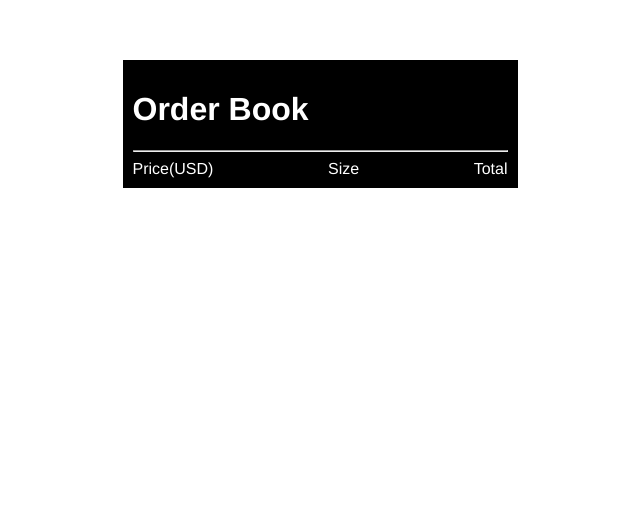
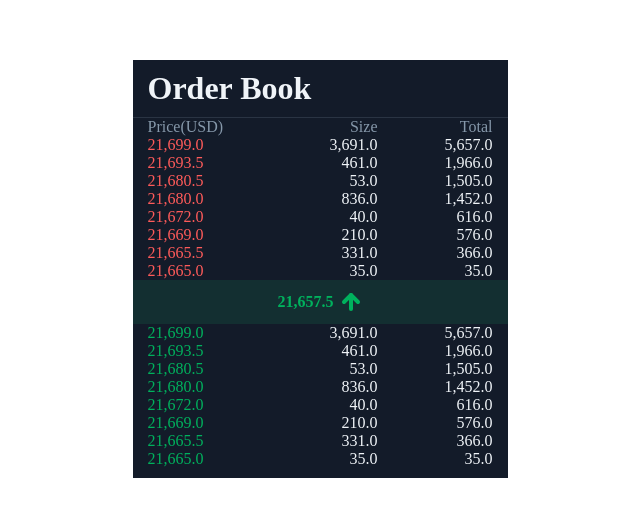
Before and after one commit to hobbyling/nogle-test, a Vue app: page / in a window 1280 px wide. Shown: the top 516 px of the page, without its empty margins (320-960 px from the left). Built offline with nearby package versions, Linux system fonts and the light colour scheme; no server answers.

Commit message:
feat: 切版、接websocket

```diff
--- a/src/App.vue
+++ b/src/App.vue
@@ -1,13 +1,43 @@
 <template>
   <div id="app">
     <h1>Order Book</h1>
-    <hr />
 
-    <div class="table">
+    <div class="table sell">
       <div class="tr">
         <div>Price(USD)</div>
         <div>Size</div>
         <div>Total</div>
+      </div>
+      <div class="td" v-for="(item, key) in sell" :key="`sell-${key}`">
+        <div class="price">{{ item.price | NumFormat }}</div>
+        <div class="size">{{ item.size | NumFormat }}</div>
+        <div class="total">{{ item.total | NumFormat }}</div>
+      </div>
+    </div>
+    <div class="diff rise">
+      {{ diff | NumFormat }}
+      <svg
+        xmlns="http://www.w3.org/2000/svg"
+        width="24"
+        height="24"
+        viewBox="0 0 24 24"
+        role="presentation"
+        fill="none"
+        fill-rule="nonzero"
+        stroke="currentColor"
+        stroke-width="4"
+        stroke-linecap="round"
+        stroke-linejoin="round"
+      >
+        <line x1="12" y1="5" x2="12" y2="19"></line>
+        <polyline points="19 12 12 19 5 12"></polyline>
+      </svg>
+    </div>
+    <div class="table buy">
+      <div class="td" v-for="(item, key) in sell" :key="`sell-${key}`">
+        <div class="price">{{ item.price | NumFormat }}</div>
+        <div class="size">{{ item.size | NumFormat }}</div>
+        <div class="total">{{ item.total | NumFormat }}</div>
       </div>
     </div>
   </div>
@@ -15,33 +45,277 @@
 
 <script>
 export default {
-  name: 'App'
+  name: 'App',
+  data () {
+    return {
+      diff: 21657.5,
+      sell: [
+        {
+          price: 21699.0,
+          size: 3691,
+          total: 5657
+        },
+        {
+          price: 21693.5,
+          size: 461,
+          total: 1966
+        },
+        {
+          price: 21680.5,
+          size: 53,
+          total: 1505
+        },
+        {
+          price: 21680.0,
+          size: 836,
+          total: 1452
+        },
+        {
+          price: 21672.0,
+          size: 40,
+          total: 616
+        },
+        {
+          price: 21669.0,
+          size: 210,
+          total: 576
+        },
+        {
+          price: 21665.5,
+          size: 331,
+          total: 366
+        },
+        {
+          price: 21665.0,
+          size: 35,
+          total: 35
+        }
+      ],
+      buy: [
+        {
+          price: 21699.0,
+          size: 3691,
+          total: 5657
+        },
+        {
+          price: 21693.5,
+          size: 461,
+          total: 1966
+        },
+        {
+          price: 21680.5,
+          size: 53,
+          total: 1505
+        },
+        {
+          price: 21680.0,
+          size: 836,
+          total: 1452
+        },
+        {
+          price: 21672.0,
+          size: 40,
+          total: 616
+        },
+        {
+          price: 21669.0,
+          size: 210,
+          total: 576
+        },
+        {
+          price: 21665.5,
+          size: 331,
+          total: 366
+        },
+        {
+          price: 21665.0,
+          size: 35,
+          total: 35
+        }
+      ],
+      wsNotify: {},
+      ws: null
+    }
+  },
+  filters: {
+    NumFormat (val) {
+      return Number(parseFloat(val).toFixed(3)).toLocaleString('en', {
+        minimumFractionDigits: 1
+      })
+    }
+  },
+  watch: {
+    wsNotify: {
+      handler (val) {
+        // const { data } = val
+        // 根據data決定要do something
+      },
+      deep: true
+    }
+  },
+  methods: {
+    setWsNotify (param) {
+      this.wsNotify = param
+    },
+    // 初始websocket
+    initWebsocket () {
+      const wsURL = 'wss://ws.btse.com/ws/oss/futures'
+      this.ws = new WebSocket(wsURL) // 建立連線
+      this.ws.onopen = this.websocketonopen
+      this.ws.error = this.websocketonerror
+      this.ws.onmessage = this.websocketonmessage
+      this.ws.onclose = this.websocketclose
+    },
+    websocketonopen () {
+      console.log('ws 連線成功~~')
+    },
+    websocketonerror (e) {
+      console.error('ws 連線失敗', e)
+    },
+    websocketonmessage (e) {
+      // 後端通知前端，前端取得資料
+      const _data = e.data
+      // 當有後端資料送到前端，利用vuex存到共用的state
+      this.setWsNotify({
+        data: JSON.parse(_data)
+      })
+      console.log('ws 取得資料', _data)
+    },
+    websocketsend (data) {
+      // 前端丟資料
+      console.log('send data', data)
+      this.ws.send({
+        op: 'subscribe',
+        args: ['update:BTCPFC']
+      })
+    },
+    websocketclose () {
+      console.log('ws 關閉連線')
+    }
+  },
+  created () {
+    this.initWebsocket() // 開啓前後端的websocket通道
+  },
+  destroy () {
+    this.websocketclose() // 關閉websocket通道
+  }
 }
 </script>
 
 <style lang="scss">
+$background: #131b29;
+$defaultText: #f0f4f8;
+$quoteTableHeadText: #8698aa;
+$buyQuotePrice: #00b15d;
+$sellQuotePrice: #ff5b5a;
+$quoteRowHoverBackground: #1e3059;
+$buyQuoteAccumulativeTotalSizeBar: rgba(16, 186, 104, 0.12);
+$sellQuoteAccumulativeTotalSizeBar: rgba(255, 90, 90, 0.12);
+$equalQuoteAccumulativeTotalSizeBar: rgba(134, 152, 170, 0.12);
+$animationFlashGreenBackground: rgba(0, 177, 93, 0.5);
+$animationFlashRedBackground: rgba(255, 91, 90, 0.5);
+
+$p-x: 15px;
+
 #app {
   width: 375px;
   margin: 0 auto;
-  background: #000;
-  font-family: Avenir, Helvetica, Arial, sans-serif;
-  -webkit-font-smoothing: antialiased;
-  -moz-osx-font-smoothing: grayscale;
+  background: $background;
   text-align: center;
-  color: #fff;
+  color: $defaultText;
   margin-top: 60px;
-  padding: 10px;
+  padding: 10px 0;
 }
 
 h1 {
   text-align: left;
+  border-bottom: 1px solid rgba(#8698aa, 0.2);
+  padding: 0 $p-x 10px;
+  margin: 0;
 }
 
 .table {
+  padding: 0 $p-x;
   .tr {
     display: flex;
     justify-content: space-between;
     align-items: center;
+    color: $quoteTableHeadText;
+
+    > div {
+      flex: 1;
+      text-align: right;
+    }
+
+    div:first-child {
+      text-align: left;
+    }
+  }
+  .td {
+    display: flex;
+    align-items: center;
+    justify-content: space-between;
+
+    > div {
+      flex: 1;
+      text-align: right;
+    }
+
+    div:first-child {
+      text-align: left;
+    }
+
+    &:hover {
+      background: $quoteRowHoverBackground;
+    }
+
+    .size {
+      &.rise {
+        background: $animationFlashGreenBackground;
+      }
+
+      &.fall {
+        background: $animationFlashRedBackground;
+      }
+    }
+  }
+}
+
+.table.sell {
+  .td div:first-child {
+    color: $sellQuotePrice;
+  }
+}
+
+.table.buy {
+  .td div:first-child {
+    color: $buyQuotePrice;
+  }
+}
+
+.diff {
+  display: flex;
+  justify-content: center;
+  align-items: center;
+  padding: 10px 0;
+  font-weight: 900;
+
+  svg {
+    margin-left: 5px;
+  }
+
+  &.rise {
+    background: $buyQuoteAccumulativeTotalSizeBar;
+    color: $buyQuotePrice;
+
+    svg {
+      transform: rotate(180deg);
+    }
+  }
+
+  &.fall {
+    background: $sellQuoteAccumulativeTotalSizeBar;
+    color: $sellQuotePrice;
   }
 }
 </style>
```
Also changed, not shown: 1 other file (tests, documents, lock files or other folders).
